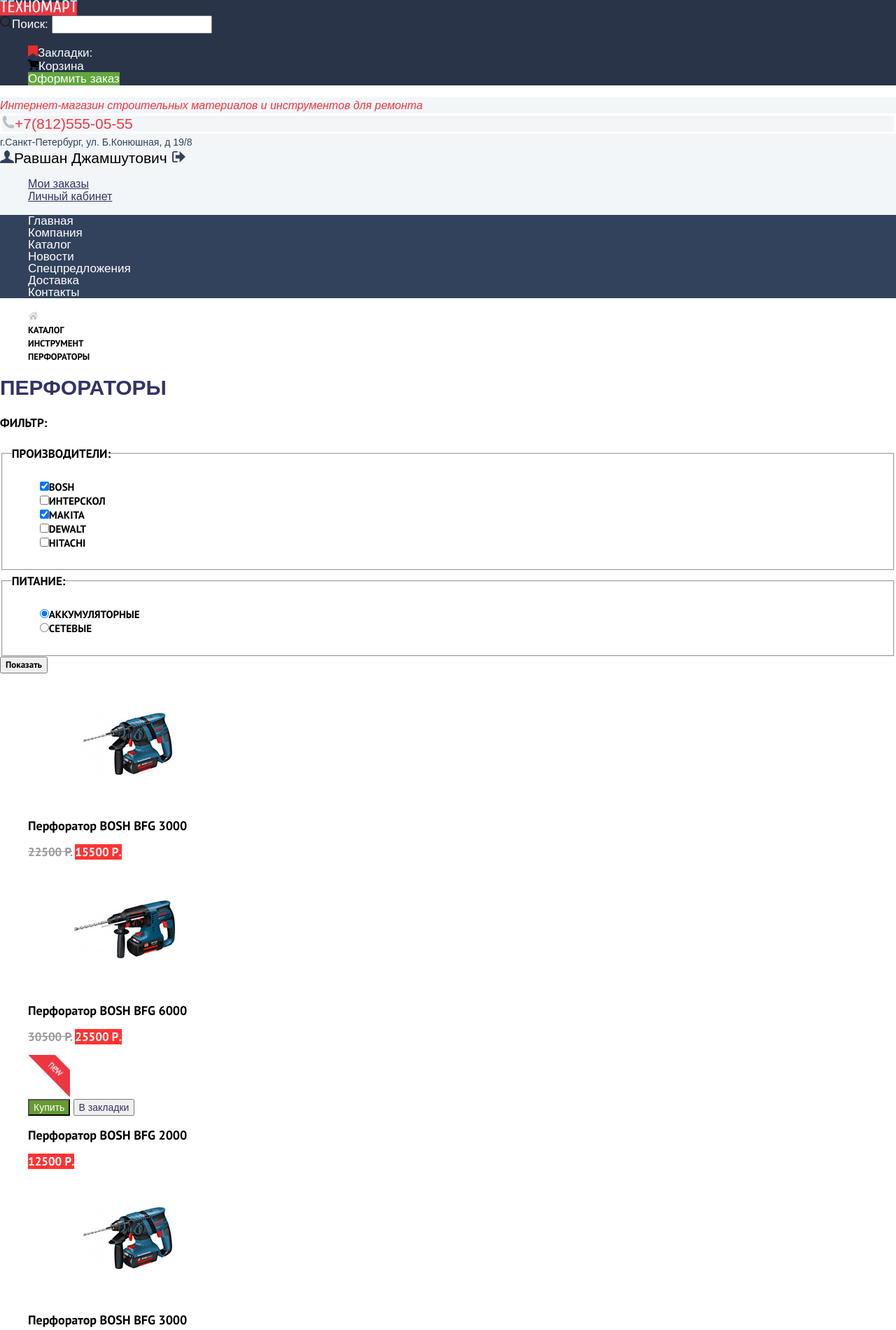
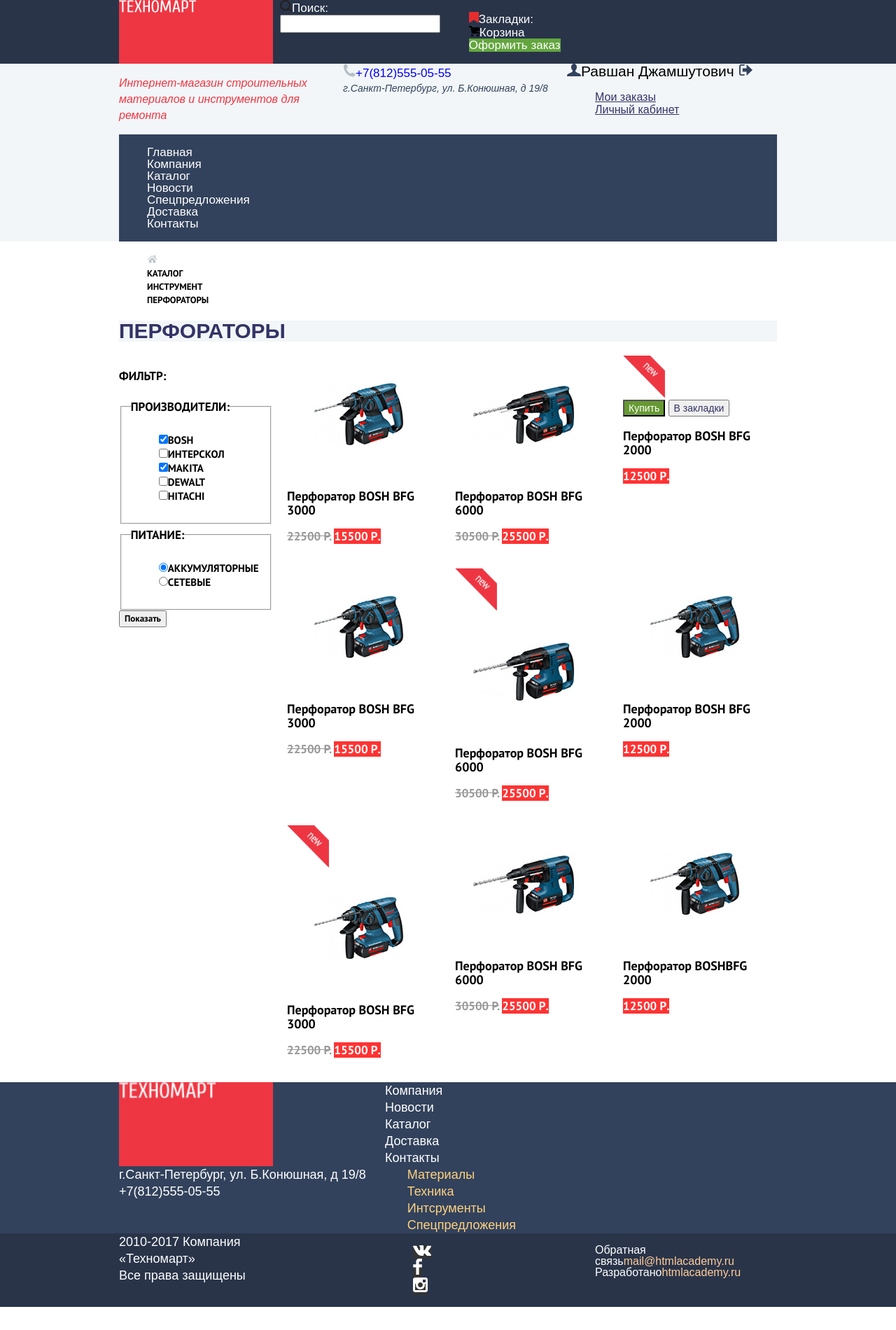
Before and after one commit to Gleb88/831317-technomart-24, a plain HTML site: page catalog.html in a window 1280 px wide. Shown: the top 1900 px of the page at 70% size. After the commit the page ends 1867 px from the top, so only its background shows below. Drawn offline with Linux system fonts and the light colour scheme; a web font is replaced by a local one.

Commit message:
Задание к 6 лекции по сеткам
Задание к 6 лекции по сеткам

```diff
--- a/catalog.html
+++ b/catalog.html
@@ -40,16 +40,14 @@
         </div>
         <div class="bottom-header">
           <div class="container">
-            <div class="bottom-header-left">
+            <p class="bottom-header-left">
               Интернет-магазин строительных материалов и инструментов для ремонта
-            </div>
+            </p>
             <div class="bottom-header-middle">
-              <div class="bottom-header-phone">
               <a href="tel:+78125550555">
                 <img src="img/icon-phone.svg" width="18" height="19" alt="иконка телефона">+7(812)555-05-55
               </a>
-              </div>
-              <span class="address">г.Санкт-Петербург, ул. Б.Конюшная, д 19/8</span>
+              <address class="address">г.Санкт-Петербург, ул. Б.Конюшная, д 19/8</address>
             </div>
             <div class="user-catalog">
               <a href="#" aria-label="имя пользователя">
@@ -88,6 +86,7 @@
          <div class="place-for-title">
            <h1>ПЕРФОРАТОРЫ</h1>
          </div>
+         <div class="catalog-columns">
            <div class="filters">
              <div class="filters-title">
               <h2>Фильтр:</h2>
@@ -140,7 +139,6 @@
                </fieldset>
               <button class="filter-button" type="submit">Показать</button>
              </form>
-
            </div>
            <section class="catalog">
              <div class="catalog-sorting"></div>
@@ -270,6 +268,7 @@
             <div class="catalog-navigation"></div>
            </section>
         </div>
+       </div>
        <div class="modal modal-adding">
          <img src="img/check-mark.svg" width="66" height="66" alt="галочка">
          <span class="adding-text">Товар добавлен в корзину</span>
--- a/css/style.css
+++ b/css/style.css
@@ -297,6 +297,10 @@
     line-height: 30px;
 }
 
+.place-for-title{
+    background-color: #f2f6f8;
+}
+
 .filters{
     font-family: "PT Sans", sans-serif;
     text-transform: uppercase;
@@ -373,3 +377,152 @@
 .catalog-list{
     list-style: none;
 }
+
+/*-------------------- Для сеток --------------------*/
+
+.container {
+    width: 940px;
+    margin: 0 auto;
+    padding: 0 10px;
+  }
+
+.top-header {
+    width: 100%;
+}
+
+.bottom-header{
+    width: 100%;
+}
+
+.top-header .container{
+    display: flex;
+}
+
+.header-logo{
+    width: 230px;
+}
+
+.search{
+    margin-left: 10px;
+    width: 240px;
+}
+
+.order{
+    margin-left: auto;
+    width: 460px;
+}
+
+.bottom-header .container{
+    display: flex;
+    justify-content: space-between;
+    flex-wrap: wrap;
+}
+
+.bottom-header-left,
+.bottom-header-middle,
+.user,
+.user-catalog{
+    width: 300px;
+}
+
+.main-navigation{
+    flex-grow: 1;
+}
+
+.about .container{
+   display: flex;
+   justify-content: space-between;
+}
+
+.about-company{
+    width: 540px;
+}
+
+.contacts{
+    width: 300px;
+}
+
+.footer-nav-top,
+.footer-nav-bottom{
+    display: flex;
+    justify-content: space-between;
+    margin: 0;
+}
+
+.footer-logo{
+    width: 220px;
+    margin: 0;
+}
+
+.footer-navigation-part1{
+    width: 560px;
+    margin: 0;
+}
+
+.footer-nav-contacts-address{
+    width: 380px;
+    margin: 0;
+}
+
+.footer-navigation-part2{
+    width: 540px;
+    margin: 0;
+}
+
+.footer-conatacts .container{
+    display: flex;
+}
+
+.copyright{
+    width: 240px;
+    margin: 0;
+    margin-right: 140px;
+}
+
+.footer-social{
+    width: 160px;
+}
+
+.back-contact{
+    width: 300px;
+    margin: 0;
+    margin-left: auto;
+}
+
+.catalog-columns{
+    display: flex;
+    justify-content: space-between;
+}
+
+.filters{
+    width: 220px;
+}
+
+.catalog{
+    width: 700px;
+    padding: 0;
+    margin: 0;
+}
+
+.catalog-list{
+    display: flex;
+    flex-wrap: wrap;
+    padding: 0;
+    margin: 0;
+}
+
+.catalog-item{
+    width: 220px;
+    margin: 0;
+    margin-right: 20px;
+    padding: 0;
+    margin-bottom: 20px;
+}
+
+.catalog-item:nth-child(3n){
+    margin-right: 0;
+}
+
+.catalog-item-img{
+    margin:0;
+}
```
Also changed, not shown: index.html (+1 -1 lines). Lines whose indentation alone changed are shown as unchanged.
